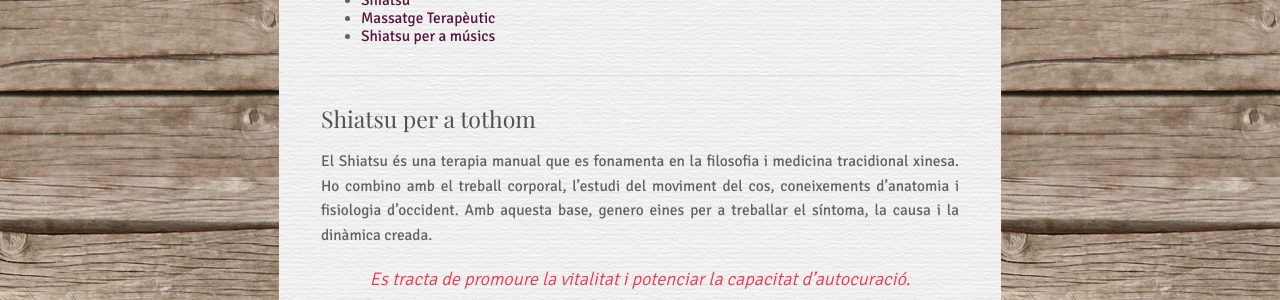
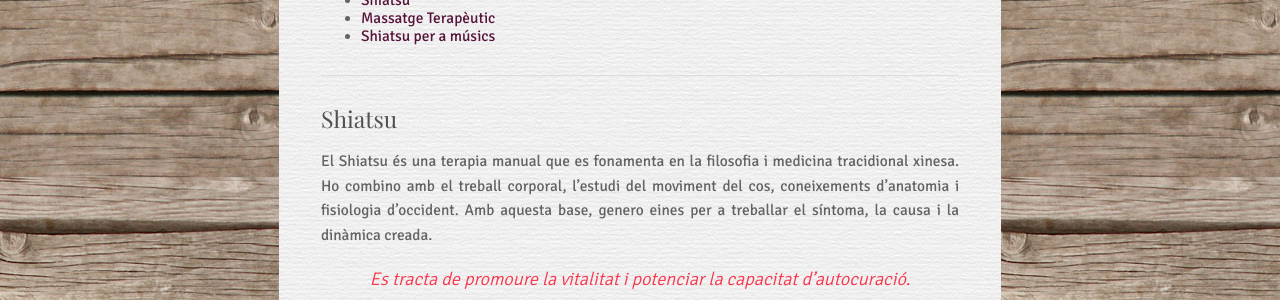
Before and after one commit to agustibr/shiatsu.nuriabelloc.com, a Jekyll site: the page built from 1-sessions.md, in a window 1280 px wide. Shown: the part 323-623 px from the top of the page. Built offline with Jekyll 4.4.1, drawn with Linux system fonts in a browser that asks for light colours; nearby versions of some CDN libraries; some web fonts are replaced.

Commit message:
Update 1-sessions.md

```diff
--- a/1-sessions.md
+++ b/1-sessions.md
@@ -12,7 +12,7 @@ published: true
 
 ---
 
-## Shiatsu per a tothom
+## Shiatsu
 
 El Shiatsu és una terapia manual que es fonamenta en la filosofia i medicina tracidional xinesa. Ho combino amb el treball corporal, l'estudi del moviment del cos, coneixements d'anatomia i fisiologia d'occident. Amb aquesta base, genero eines per a treballar el síntoma, la causa i la dinàmica creada.
 
```
